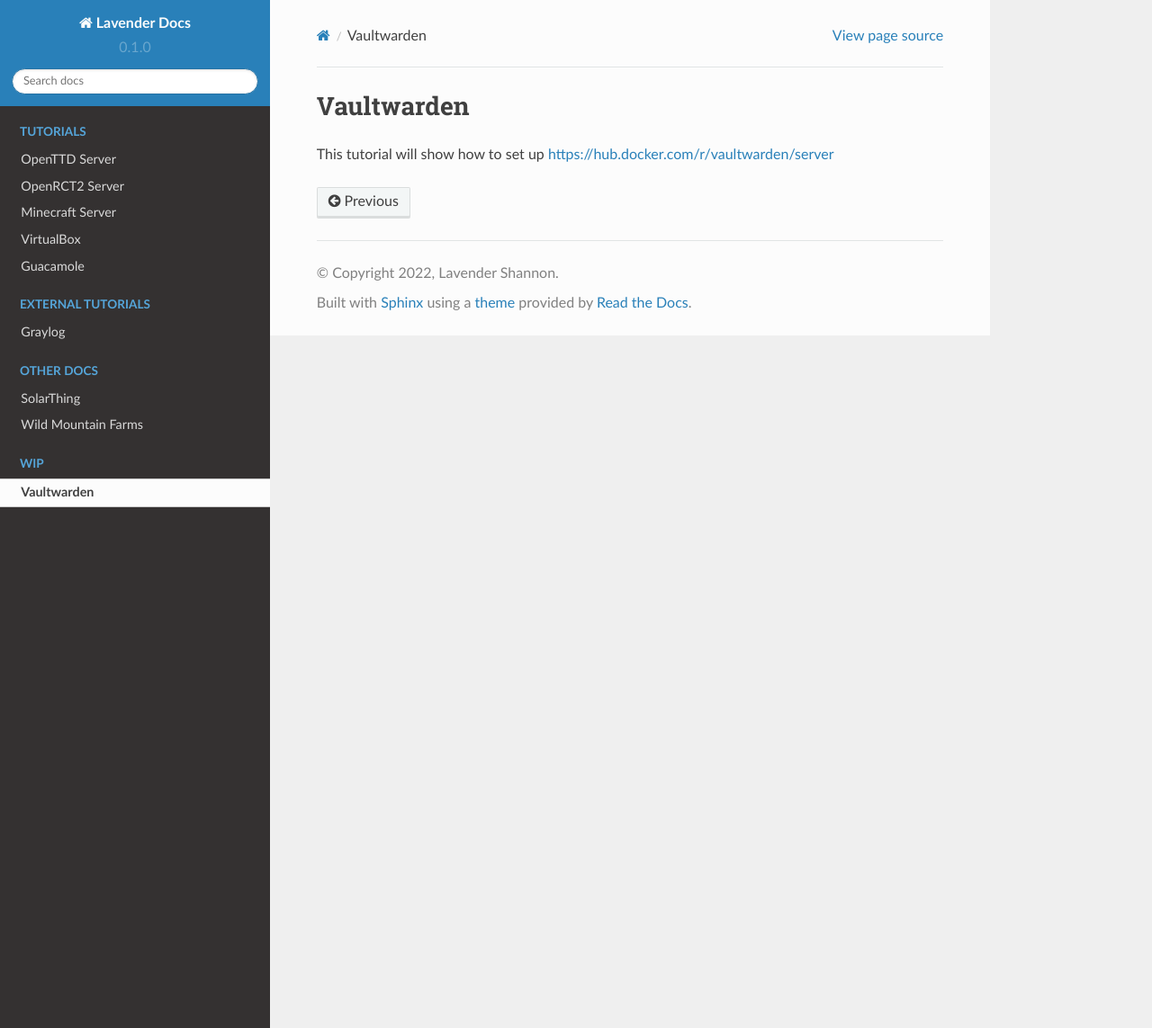
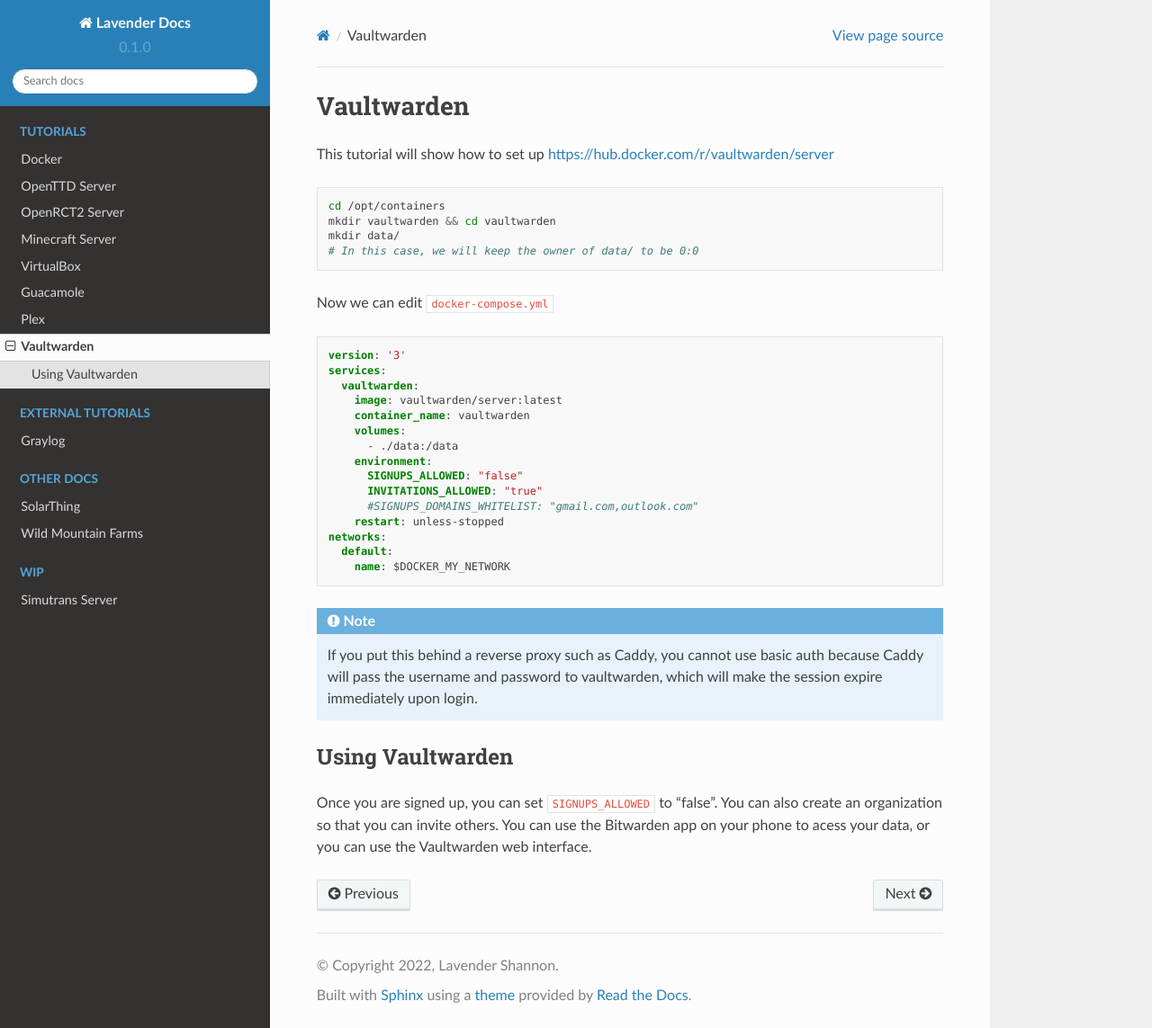
Before and after one commit to retrodaredevil/retrodaredevil, a Sphinx documentation site: the page built from docs/source/tutorial/vaultwarden.rst, in a window 1280 px wide and 1143 px high. Shown: the whole window at 90% size. Built offline with Sphinx 7.4.7 and the Read the Docs theme 2.0.0, drawn with Linux system fonts in a browser that asks for light colours.

Commit message:
Updated stuff

```diff
--- a/docs/source/tutorial/vaultwarden.rst
+++ b/docs/source/tutorial/vaultwarden.rst
@@ -2,3 +2,43 @@
 ============
 
 This tutorial will show how to set up https://hub.docker.com/r/vaultwarden/server
+
+
+.. code-block:: shell
+
+  cd /opt/containers
+  mkdir vaultwarden && cd vaultwarden
+  mkdir data/
+  # In this case, we will keep the owner of data/ to be 0:0
+
+Now we can edit ``docker-compose.yml``
+
+.. code-block:: yaml
+
+  version: '3'
+  services:
+    vaultwarden:
+      image: vaultwarden/server:latest
+      container_name: vaultwarden
+      volumes:
+        - ./data:/data
+      environment:
+        SIGNUPS_ALLOWED: "false"
+        INVITATIONS_ALLOWED: "true"
+        #SIGNUPS_DOMAINS_WHITELIST: "gmail.com,outlook.com"
+      restart: unless-stopped
+  networks:
+    default:
+      name: $DOCKER_MY_NETWORK
+
+
+.. note::
+
+  If you put this behind a reverse proxy such as Caddy, you cannot use basic auth because Caddy will pass the username and password
+  to vaultwarden, which will make the session expire immediately upon login.
+
+Using Vaultwarden
+------------------
+
+Once you are signed up, you can set ``SIGNUPS_ALLOWED`` to "false". You can also create an organization so that you can invite others.
+You can use the Bitwarden app on your phone to acess your data, or you can use the Vaultwarden web interface.
--- a/docs/source/tutorial/virtualbox.rst
+++ b/docs/source/tutorial/virtualbox.rst
@@ -1,8 +1,7 @@
 VirtualBox
 ===========
 
-VirtualBox is an awesome piece of software. The goal of this tutorial is to run it headless and use phpVirtualBox
-to expose a web interface to configure VirtualBox.
+VirtualBox is an awesome piece of software. The goal of this tutorial is to run it headless and use RemoteBox to configure VirtualBox.
 
 This tutorial uses `VirtualBox <https://www.virtualbox.org>`_.
 
```
Also changed, not shown: docs/source/index.rst (+29 -19 lines), docs/source/tutorial/docker.rst (added, +40 -0 lines), docs/source/tutorial/plex.rst (added, +36 -0 lines), docs/source/tutorial/simutrans.rst (added, +10 -0 lines).
